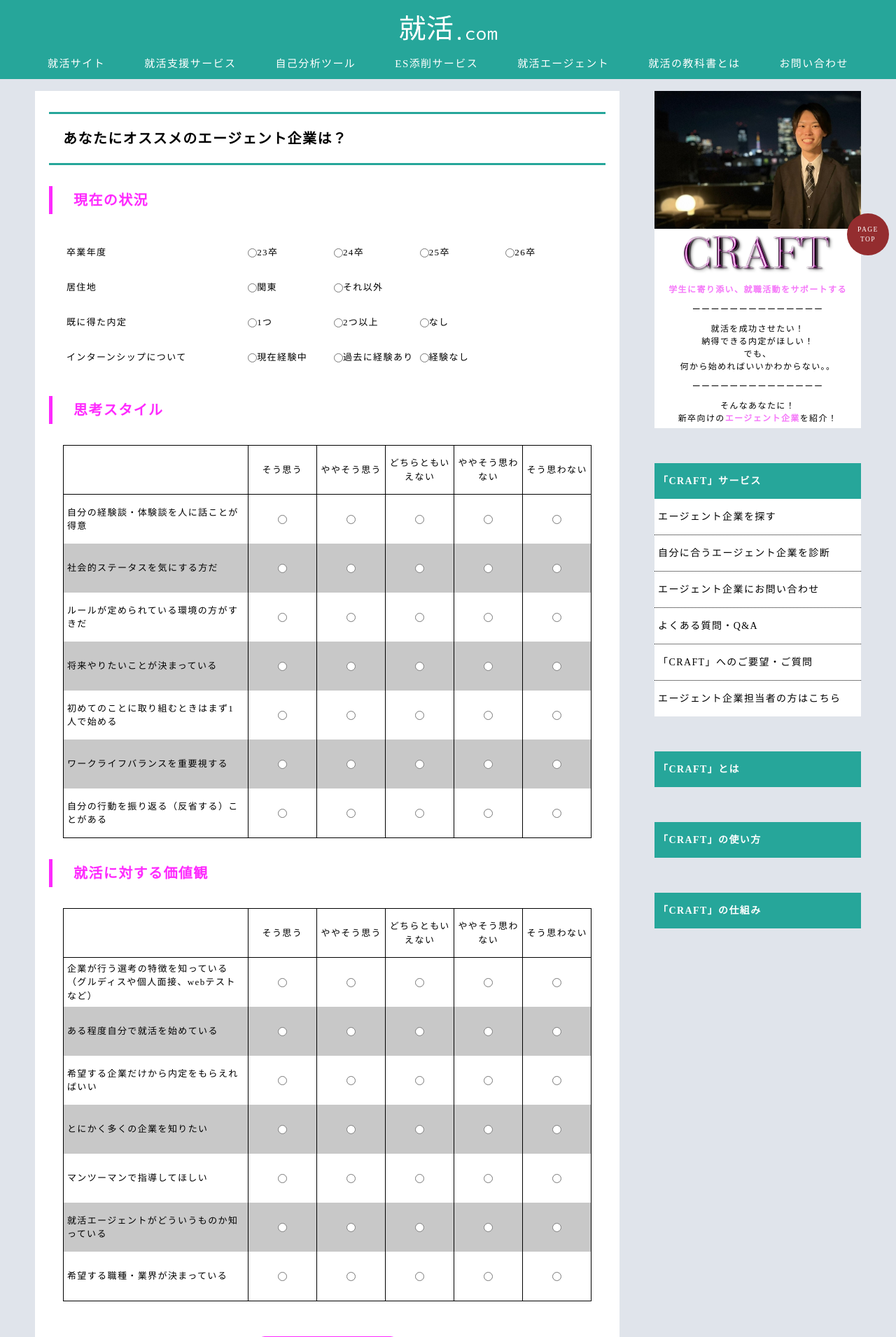
After one commit to posse-ap/-teamdev-2022-posse1-team2C-, a PHP site: page /diagnosis.php in a window 1280 px wide. The commit adds this page. Shown: the top 1911 px of the page at 70% size. Run offline with PHP 8.4, Linux system fonts and the light colour scheme.

Commit message:
#21 見た目のみ完成（動きなし）

```diff
--- a/src/CRAFT/capsule/aside.php
+++ b/src/CRAFT/capsule/aside.php
@@ -3,7 +3,7 @@
     <li class="aside__item">
       <div class="aside__contents">
         <div class="img">
-          <img src="../../assets/img/top.jpg" alt="背景" width="288px" height="192px">
+          <img src="../../assets/img/top.jpg" alt="背景" width="400px" height="192px">
           <img src="../../assets/img/logo__craft-purple.png" alt="CRAFT" width="234px" height="73px">
         </div>
         <p class="information notice">
--- /dev/null
+++ b/src/CRAFT/diagnosis.php
@@ -0,0 +1,249 @@
+<!DOCTYPE html>
+<html lang="ja">
+
+<head>
+  <meta charset="UTF-8">
+  <meta http-equiv="X-UA-Compatible" content="IE=edge">
+  <meta name="viewport" content="width=device-width, initial-scale=1.0">
+  <title>Document</title>
+  <link rel="stylesheet" href="../assets/css/reset.css">
+  <link rel="stylesheet" href="../assets/css/diagnosis.min.css">
+</head>
+
+<body>
+  <?php require  "./capsule/header.php"; ?>
+
+  <div class="content">
+    <div class="container inner">
+      <main class="main">
+        <p class="title">
+          あなたにオススメのエージェント企業は？
+        </p>
+        <div class="main__inner">
+          <ul class="diagnosis">
+            <li class="diagnosis__category">
+              <p class="diagnosis__category__title">現在の状況</p>
+              <dl class="diagnosis__category__first">
+                <div class="diagnosis__category__first__item">
+                  <dt>卒業年度</dt>
+                  <dd>
+                    <label><input type="radio" name="graduation" value="23卒">23卒</label>
+                    <label><input type="radio" name="graduation" value="24卒">24卒</label>
+                    <label><input type="radio" name="graduation" value="25卒">25卒</label>
+                    <label><input type="radio" name="graduation" value="26卒">26卒</label>
+                  </dd>
+                </div>
+                <div class="diagnosis__category__first__item">
+                  <dt>居住地</dt>
+                  <dd>
+                    <label><input type="radio" name="address" value="関東">関東</label>
+                    <label><input type="radio" name="address" value="それ以外">それ以外</label>
+                  </dd>
+                </div>
+                <div class="diagnosis__category__first__item">
+                  <dt>既に得た内定</dt>
+                  <dd>
+                    <label><input type="radio" name="obtain" value="1つ">1つ</label>
+                    <label><input type="radio" name="obtain" value="2つ以上">2つ以上</label>
+                    <label><input type="radio" name="obtain" value="なし">なし</label>
+                  </dd>
+                </div>
+                <div class="diagnosis__category__first__item">
+                  <dt>インターンシップについて</dt>
+                  <dd>
+                    <label><input type="radio" name="intern" value="現在経験中">現在経験中</label>
+                    <label><input type="radio" name="intern" value="過去に経験あり">過去に経験あり</label>
+                    <label><input type="radio" name="intern" value="経験なし">経験なし</label>
+                  </dd>
+                </div>
+              </dl>
+            </li>
+            <li class="diagnosis__category">
+              <p class="diagnosis__category__title">思考スタイル</p>
+              <dl class="diagnosis__category__list">
+                <div class="diagnosis__category__item">
+                  <dt></dt>
+                  <dd>
+                    <div class="diagnosis__category__item__title">そう思う</div>
+                    <div class="diagnosis__category__item__title">ややそう思う</div>
+                    <div class="diagnosis__category__item__title">どちらともいえない</div>
+                    <div class="diagnosis__category__item__title">ややそう思わない</div>
+                    <div class="diagnosis__category__item__title">そう思わない</div>
+                  </dd>
+                </div>
+                <div class="diagnosis__category__item">
+                  <dt>自分の経験談・体験談を人に話ことが得意</dt>
+                  <dd>
+                    <label><input type="radio" name="character_1" value="そう思う"></label>
+                    <label><input type="radio" name="character_1" value="ややそう思う"></label>
+                    <label><input type="radio" name="character_1" value="どちらともいえない"></label>
+                    <label><input type="radio" name="character_1" value="ややそう思わない"></label>
+                    <label><input type="radio" name="character_1" value="そう思わない"></label>
+                  </dd>
+                </div>
+                <div class="diagnosis__category__item">
+                  <dt>社会的ステータスを気にする方だ</dt>
+                  <dd>
+                    <label><input type="radio" name="character_2" value="そう思う"></label>
+                    <label><input type="radio" name="character_2" value="ややそう思う"></label>
+                    <label><input type="radio" name="character_2" value="どちらともいえない"></label>
+                    <label><input type="radio" name="character_2" value="ややそう思わない"></label>
+                    <label><input type="radio" name="character_2" value="そう思わない"></label>
+                  </dd>
+                </div>
+                <div class="diagnosis__category__item">
+                  <dt>ルールが定められている環境の方がすきだ</dt>
+                  <dd>
+                    <label><input type="radio" name="character_3" value="そう思う"></label>
+                    <label><input type="radio" name="character_3" value="ややそう思う"></label>
+                    <label><input type="radio" name="character_3" value="どちらともいえない"></label>
+                    <label><input type="radio" name="character_3" value="ややそう思わない"></label>
+                    <label><input type="radio" name="character_3" value="そう思わない"></label>
+                  </dd>
+                </div>
+                <div class="diagnosis__category__item">
+                  <dt>将来やりたいことが決まっている</dt>
+                  <dd>
+                    <label><input type="radio" name="character_4" value="そう思う"></label>
+                    <label><input type="radio" name="character_4" value="ややそう思う"></label>
+                    <label><input type="radio" name="character_4" value="どちらともいえない"></label>
+                    <label><input type="radio" name="character_4" value="ややそう思わない"></label>
+                    <label><input type="radio" name="character_4" value="そう思わない"></label>
+                  </dd>
+                </div>
+                <div class="diagnosis__category__item">
+                  <dt>初めてのことに取り組むときはまず1人で始める</dt>
+                  <dd>
+                    <label><input type="radio" name="character_5" value="そう思う"></label>
+                    <label><input type="radio" name="character_5" value="ややそう思う"></label>
+                    <label><input type="radio" name="character_5" value="どちらともいえない"></label>
+                    <label><input type="radio" name="character_5" value="ややそう思わない"></label>
+                    <label><input type="radio" name="character_5" value="そう思わない"></label>
+                  </dd>
+                </div>
+                <div class="diagnosis__category__item">
+                  <dt>ワークライフバランスを重要視する</dt>
+                  <dd>
+                    <label><input type="radio" name="character_6" value="そう思う"></label>
+                    <label><input type="radio" name="character_6" value="ややそう思う"></label>
+                    <label><input type="radio" name="character_6" value="どちらともいえない"></label>
+                    <label><input type="radio" name="character_6" value="ややそう思わない"></label>
+                    <label><input type="radio" name="character_6" value="そう思わない"></label>
+                  </dd>
+                </div>
+                <div class="diagnosis__category__item">
+                  <dt>自分の行動を振り返る（反省する）ことがある</dt>
+                  <dd>
+                    <label><input type="radio" name="character_7" value="そう思う"></label>
+                    <label><input type="radio" name="character_7" value="ややそう思う"></label>
+                    <label><input type="radio" name="character_7" value="どちらともいえない"></label>
+                    <label><input type="radio" name="character_7" value="ややそう思わない"></label>
+                    <label><input type="radio" name="character_7" value="そう思わない"></label>
+                  </dd>
+                </div>
+              </dl>
+            </li>
+            <li class="diagnosis__category">
+              <p class="diagnosis__category__title">就活に対する価値観</p>
+              <dl class="diagnosis__category__list">
+                <div class="diagnosis__category__item">
+                  <dt></dt>
+                  <dd>
+                    <div class="diagnosis__category__item__title">そう思う</div>
+                    <div class="diagnosis__category__item__title">ややそう思う</div>
+                    <div class="diagnosis__category__item__title">どちらともいえない</div>
+                    <div class="diagnosis__category__item__title">ややそう思わない</div>
+                    <div class="diagnosis__category__item__title">そう思わない</div>
+                  </dd>
+                </div>
+                <div class="diagnosis__category__item">
+                  <dt>企業が行う選考の特徴を知っている（グルディスや個人面接、webテストなど）</dt>
+                  <dd>
+                    <label><input type="radio" name="job_1" value="そう思う"></label>
+                    <label><input type="radio" name="job_1" value="ややそう思う"></label>
+                    <label><input type="radio" name="job_1" value="どちらともいえない"></label>
+                    <label><input type="radio" name="job_1" value="ややそう思わない"></label>
+                    <label><input type="radio" name="job_1" value="そう思わない"></label>
+                  </dd>
+                </div>
+                <div class="diagnosis__category__item">
+                  <dt>ある程度自分で就活を始めている</dt>
+                  <dd>
+                    <label><input type="radio" name="job_2" value="そう思う"></label>
+                    <label><input type="radio" name="job_2" value="ややそう思う"></label>
+                    <label><input type="radio" name="job_2" value="どちらともいえない"></label>
+                    <label><input type="radio" name="job_2" value="ややそう思わない"></label>
+                    <label><input type="radio" name="job_2" value="そう思わない"></label>
+                  </dd>
+                </div>
+                <div class="diagnosis__category__item">
+                  <dt>希望する企業だけから内定をもらえればいい</dt>
+                  <dd>
+                    <label><input type="radio" name="job_3" value="そう思う"></label>
+                    <label><input type="radio" name="job_3" value="ややそう思う"></label>
+                    <label><input type="radio" name="job_3" value="どちらともいえない"></label>
+                    <label><input type="radio" name="job_3" value="ややそう思わない"></label>
+                    <label><input type="radio" name="job_3" value="そう思わない"></label>
+                  </dd>
+                </div>
+                <div class="diagnosis__category__item">
+                  <dt>とにかく多くの企業を知りたい</dt>
+                  <dd>
+                    <label><input type="radio" name="job_4" value="そう思う"></label>
+                    <label><input type="radio" name="job_4" value="ややそう思う"></label>
+                    <label><input type="radio" name="job_4" value="どちらともいえない"></label>
+                    <label><input type="radio" name="job_4" value="ややそう思わない"></label>
+                    <label><input type="radio" name="job_4" value="そう思わない"></label>
+                  </dd>
+                </div>
+                <div class="diagnosis__category__item">
+                  <dt>マンツーマンで指導してほしい</dt>
+                  <dd>
+                    <label><input type="radio" name="job_5" value="そう思う"></label>
+                    <label><input type="radio" name="job_5" value="ややそう思う"></label>
+                    <label><input type="radio" name="job_5" value="どちらともいえない"></label>
+                    <label><input type="radio" name="job_5" value="ややそう思わない"></label>
+                    <label><input type="radio" name="job_5" value="そう思わない"></label>
+                  </dd>
+                </div>
+                <div class="diagnosis__category__item">
+                  <dt>就活エージェントがどういうものか知っている</dt>
+                  <dd>
+                    <label><input type="radio" name="job_6" value="そう思う"></label>
+                    <label><input type="radio" name="job_6" value="ややそう思う"></label>
+                    <label><input type="radio" name="job_6" value="どちらともいえない"></label>
+                    <label><input type="radio" name="job_6" value="ややそう思わない"></label>
+                    <label><input type="radio" name="job_6" value="そう思わない"></label>
+                  </dd>
+                </div>
+                <div class="diagnosis__category__item">
+                  <dt>希望する職種・業界が決まっている</dt>
+                  <dd>
+                    <label><input type="radio" name="job_7" value="そう思う"></label>
+                    <label><input type="radio" name="job_7" value="ややそう思う"></label>
+                    <label><input type="radio" name="job_7" value="どちらともいえない"></label>
+                    <label><input type="radio" name="job_7" value="ややそう思わない"></label>
+                    <label><input type="radio" name="job_7" value="そう思わない"></label>
+                  </dd>
+                </div>
+              </dl>
+            </li>
+            <li class="button">
+              <button>診断結果を見る</button>
+            </li>
+          </ul>
+        </div>
+      </main>
+
+      <?php require  "./capsule/aside.php"; ?>
+    </div>
+  </div>
+
+  <?php require  "./capsule/footer.php"; ?>
+
+  <script src="../assets/js/jquery-3.6.0.min.js"></script>
+  <script src="../assets/js/q&a.js"></script>
+  <script src="../assets/js/pagescroll.js"></script>
+</body>
+
+</html>
--- /dev/null
+++ b/src/assets/scss/diagnosis.scss
@@ -0,0 +1,122 @@
+@use "./aside" as aside;
+@use "./footer" as footer;
+@use "./header-user" as header;
+@use "./variables" as vb;
+@use "./style" as style;
+
+.diagnosis__category {
+  &__title {
+    font-weight: bold;
+    padding: 5px 0 5px 30px;
+    margin: 30px 0;
+    border-left: 5px solid rgb(254, 42, 254);
+    color: rgb(254, 42, 254);
+    font-size: 20px;
+    text-align: left;
+  }
+
+  &__first {
+    width: 95%;
+    margin: 0 auto;
+  }
+
+  &__first__item {
+    display: flex;
+    width: 100%;
+    font-size: 13px;
+    height: 50px;
+
+    dt {
+      width: 35%;
+      display: flex;
+      align-items: center;
+      padding: 0 5px;
+      text-align: left;
+    }
+
+    dd {
+      width: 65%;
+      display: flex;
+
+      label {
+        width: 25%;
+        text-align: left;
+        display: flex;
+        align-items: center;
+      }
+    }
+  }
+
+  &__list {
+    border: 1px solid black;
+    width: 95%;
+    margin: 0 auto;
+  }
+
+  &__item {
+    display: flex;
+    width: 100%;
+    font-size: 13px;
+    height: 70px;
+
+    &:not(:first-child):nth-of-type(2n + 1) {
+      background-color: rgb(200, 200, 200);
+    }
+
+    &:first-child {
+      border-bottom: 1px solid black;
+    }
+
+    dt {
+      width: 35%;
+      display: flex;
+      align-items: center;
+      border-right: 1px solid black;
+      padding: 0 5px;
+      text-align: left;
+    }
+
+    dd {
+      width: 65%;
+      display: flex;
+
+      label {
+        width: 20%;
+        display: flex;
+        align-items: center;
+        justify-content: center;
+
+        & + label {
+          border-left: 1px solid black;
+        }
+      }
+    }
+  }
+
+  &__item__title {
+    width: 25%;
+    display: flex;
+    justify-content: center;
+    align-items: center;
+    padding: 0 3px;
+
+    & + & {
+      border-left: 1px solid black;
+    }
+  }
+}
+
+.button{
+  background-color: rgb(254, 42, 254);
+  width: 200px;
+  border-radius: 10px;
+  padding: 20px 0;
+  margin: 50px auto;
+
+  button {
+    color: white;
+    font-size: 16px;
+    font-weight: 600;
+    letter-spacing: 1px;
+  }
+}
```
Also changed, not shown: src/assets/css/diagnosis.css (added, +359 -0 lines), src/assets/js/diagnosis.js (added, +9 -0 lines), src/assets/css/diagnosis.min.css (added), 2 other files.
